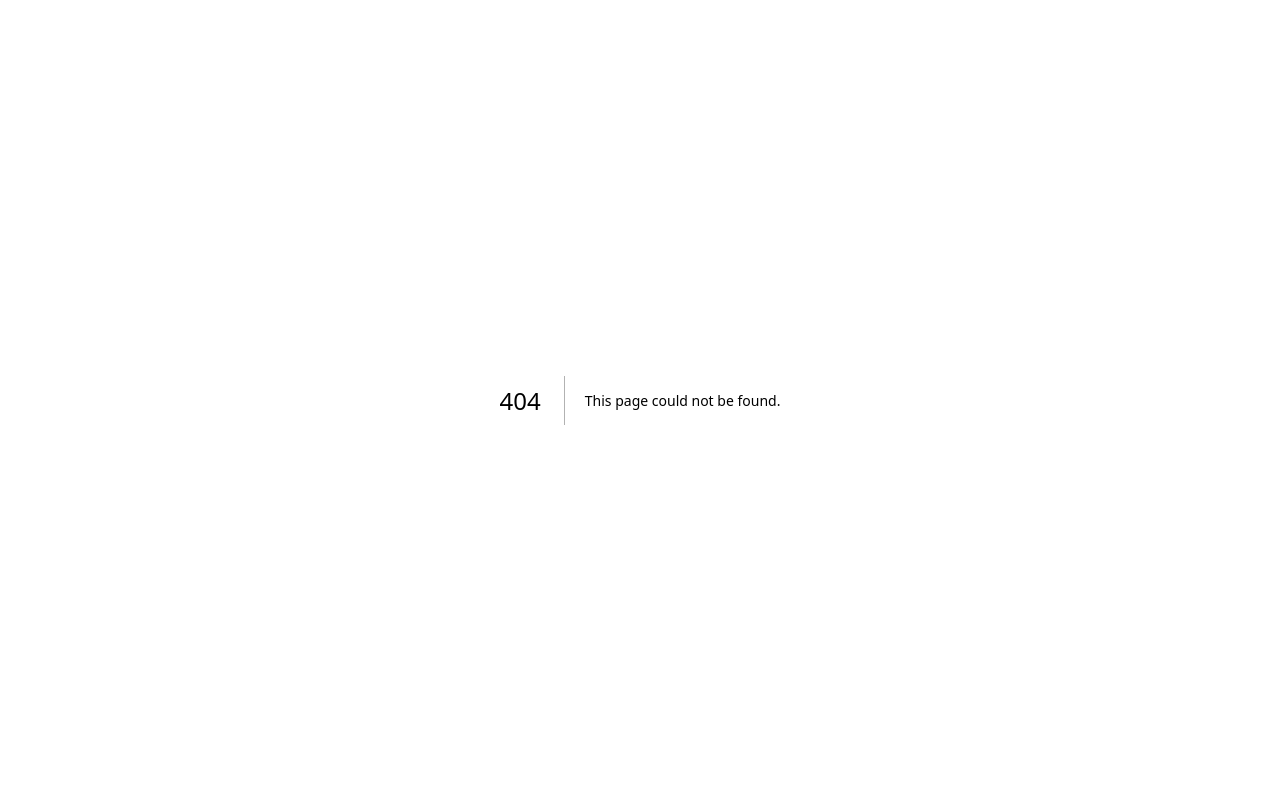
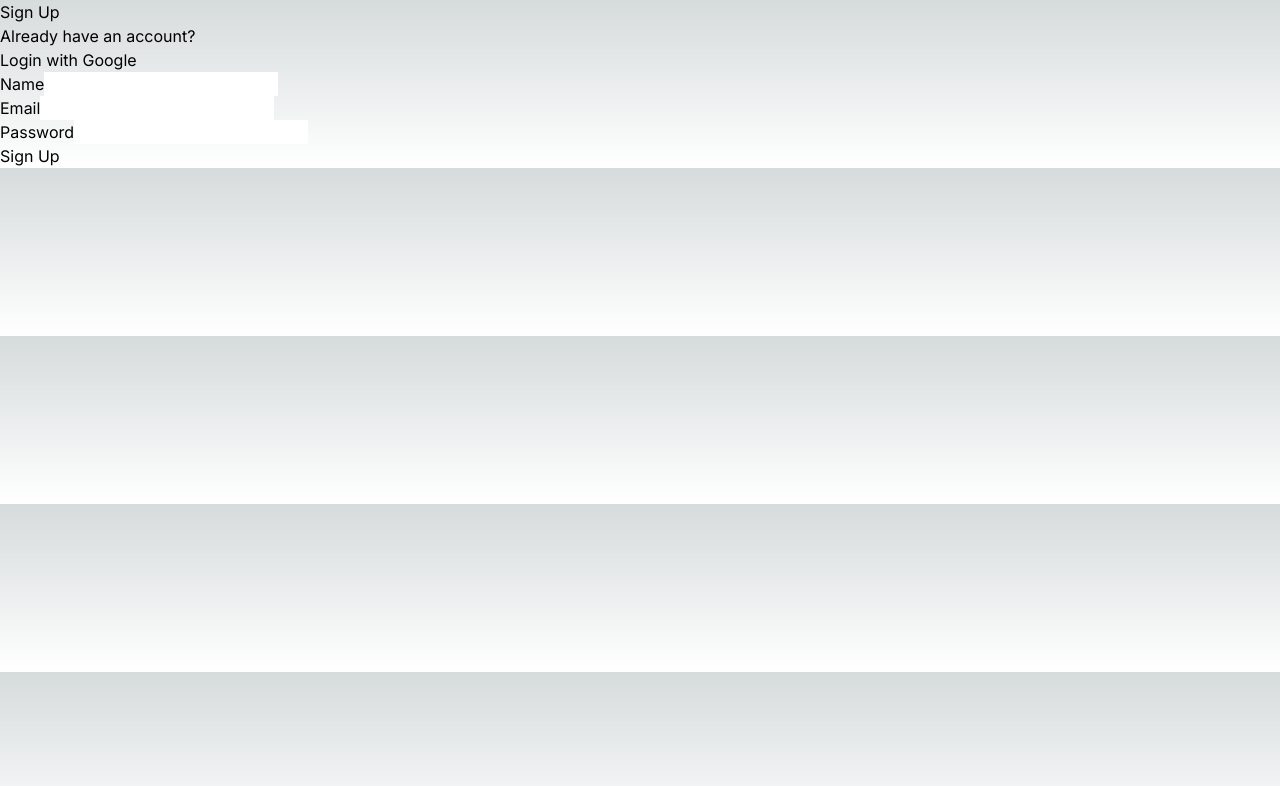
Before and after one commit to jhnnyk/simple-todos, a Next.js app: page /register in a window 1280 px wide. Before the commit this address had no page. Shown: the top 786 px of the page. Built offline with nearby package versions, Linux system fonts and the light colour scheme.

Commit message:
register page

```diff
--- /dev/null
+++ b/app/register/page.js
@@ -0,0 +1,36 @@
+const Register = () => {
+  return (
+    <main>
+      <div>
+        <div>
+          <h1>Sign Up</h1>
+          <p>
+            Already have an account?
+          </p>
+          <div>
+            <span>
+              Login with Google
+            </span>
+          </div>
+          <form>
+            <div>
+              <label>Name</label>
+              <input type="text" required />
+            </div>
+            <div>
+              <label>Email</label>
+              <input type="email" required />
+            </div>
+            <div>
+              <label>Password</label>
+              <input type="password" required />
+            </div>
+            <button>Sign Up</button>
+          </form>
+        </div>
+      </div>
+    </main>
+  )
+}
+
+export default Register
```
